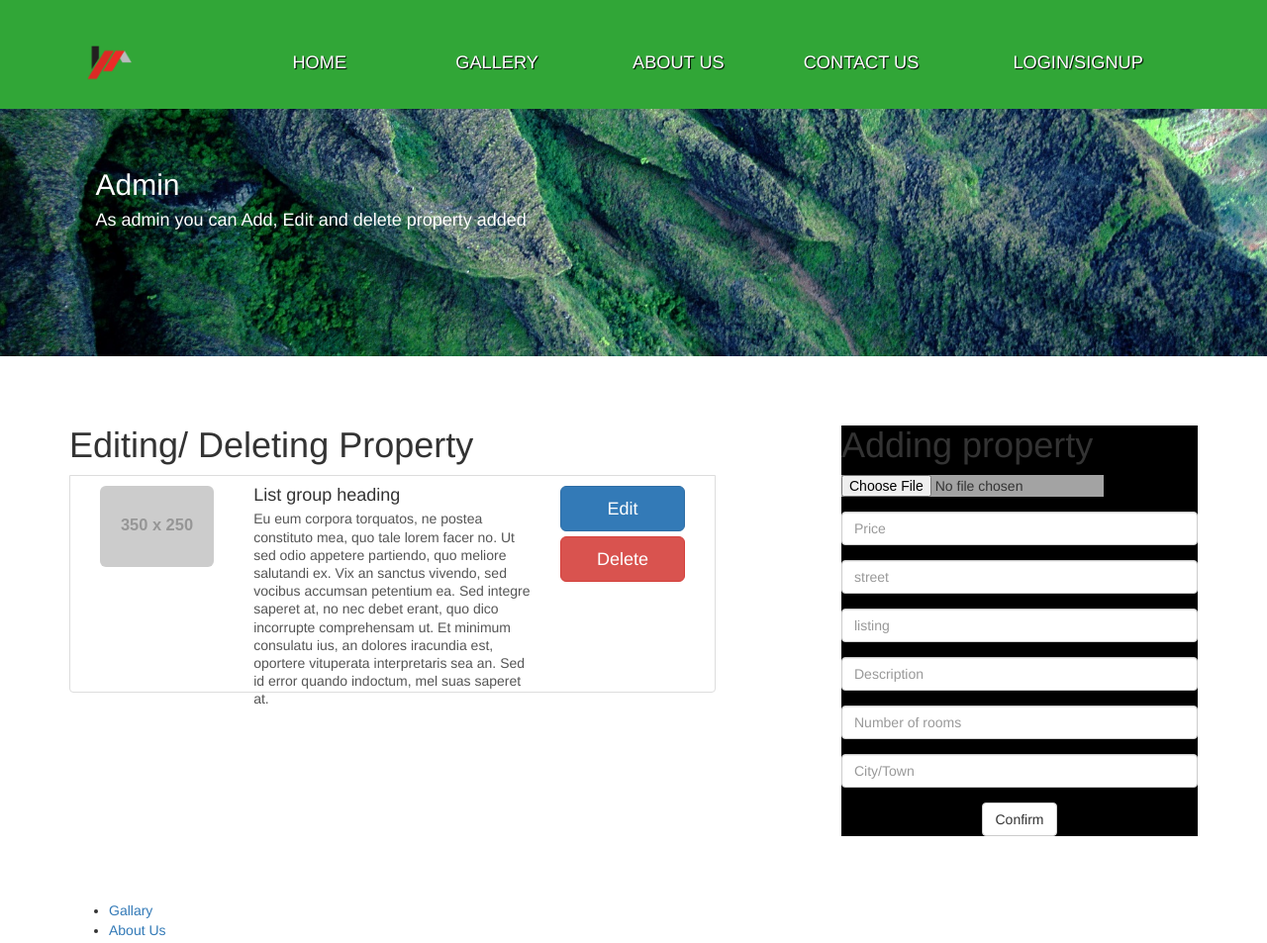
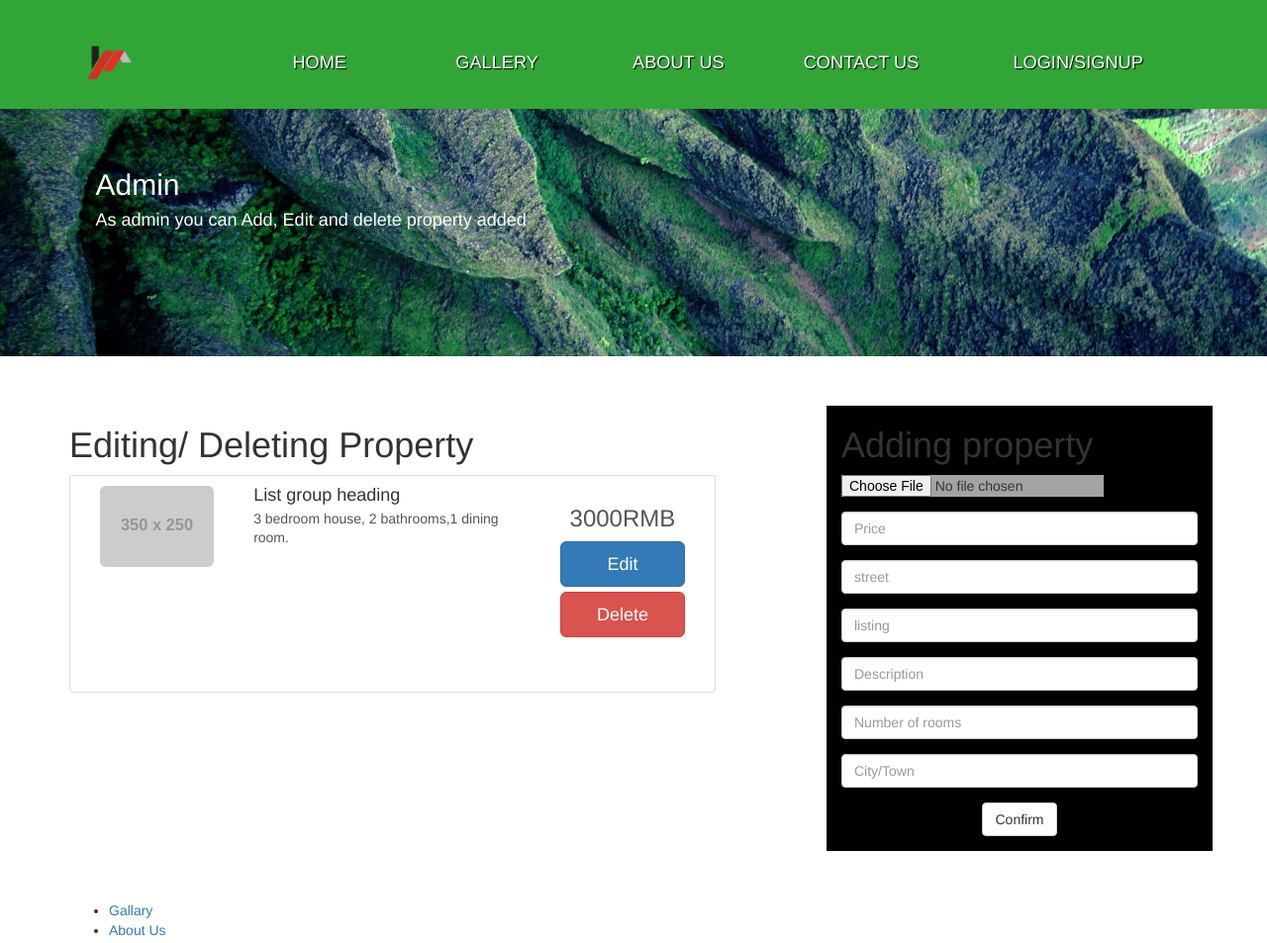
Before and after one commit to Dozzy7/HouseAgency, a PHP site: page /admin.php in a window 1280 px wide; the page is wider, and only the part inside the window is pictured. Shown: the top 953 px of that part at 99% size. Run offline with PHP 8.4, Linux system fonts and the light colour scheme; grey boxes labelled with a size stand in for pictures from a placeholder-image service; some libraries are stand-ins or nearby versions.

Commit message:
added this page

```diff
--- a/house/templates/tab.php
+++ b/house/templates/tab.php
@@ -13,14 +13,15 @@
                 </div>
                 <div class="col-md-6">
                     <h4 class="list-group-item-heading"> List group heading </h4>
-                    <p class="list-group-item-text"> Eu eum corpora torquatos, ne postea constituto mea, quo tale lorem facer no. Ut sed odio appetere partiendo, quo meliore salutandi ex. Vix an sanctus vivendo, sed vocibus accumsan petentium ea.
-                        Sed integre saperet at, no nec debet erant, quo dico incorrupte comprehensam ut. Et minimum consulatu ius, an dolores iracundia est, oportere vituperata interpretaris sea an. Sed id error quando indoctum, mel suas saperet at.
+                    <p class="list-group-item-text"> 3 bedroom house, 2 bathrooms,1 dining room.
                     </p>
                 </div>
                 <div class="col-md-3 text-center">
+                    <h3 class="text-center">3000RMB</h3>
 
-                    <button type="button" class="btn btn-primary btn-lg btn-block">Edit</button>
-                    <button type="button" class="btn btn-danger btn-lg btn-block">Delete</button>
+                    <input class="btn btn-primary btn-lg btn-block" type="submit" value="Edit">
+                    <input class="btn btn-danger btn-lg btn-block" type="submit" value="Delete">
+
 
                 </div>
           </a>
@@ -31,8 +32,8 @@
 </div>
 
 
-    <div class="col-sm-4">
-        <div class="adding">
+    <div class="col-sm-4 adding">
+        <div class="">
             <h1>Adding property</h1>
          <form id="form" method="POST" action="scripts/admin.add_house.php" type="multipart/form-data">
                             <div class="form-group">
```
